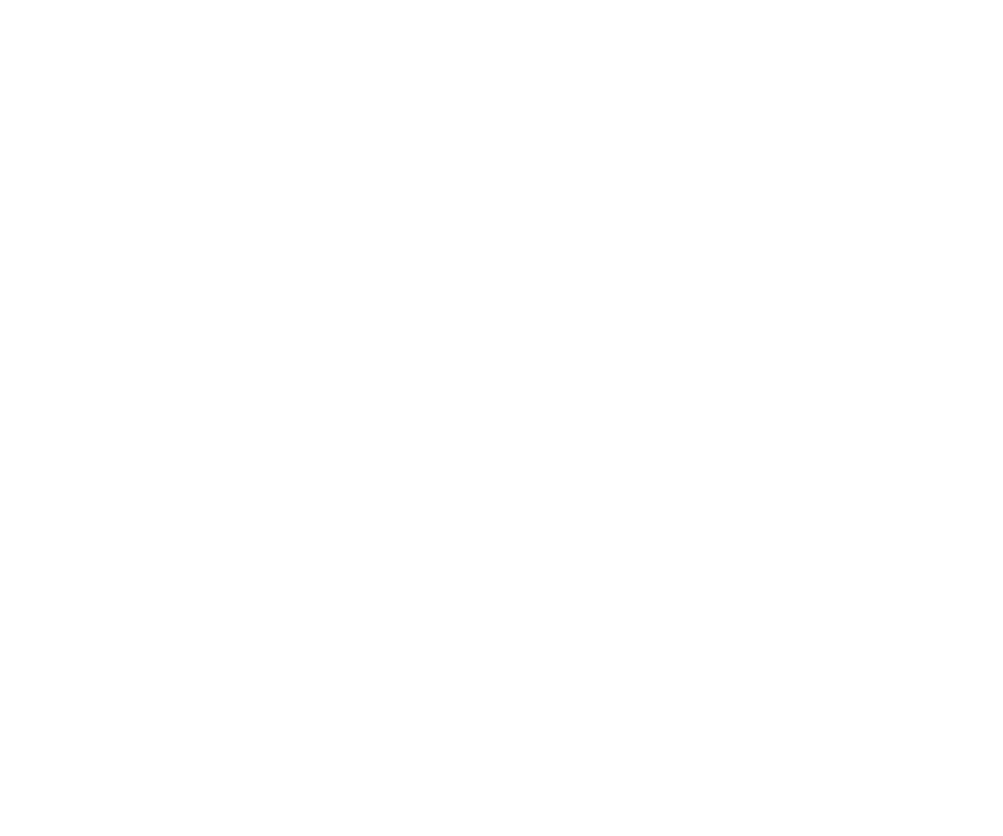
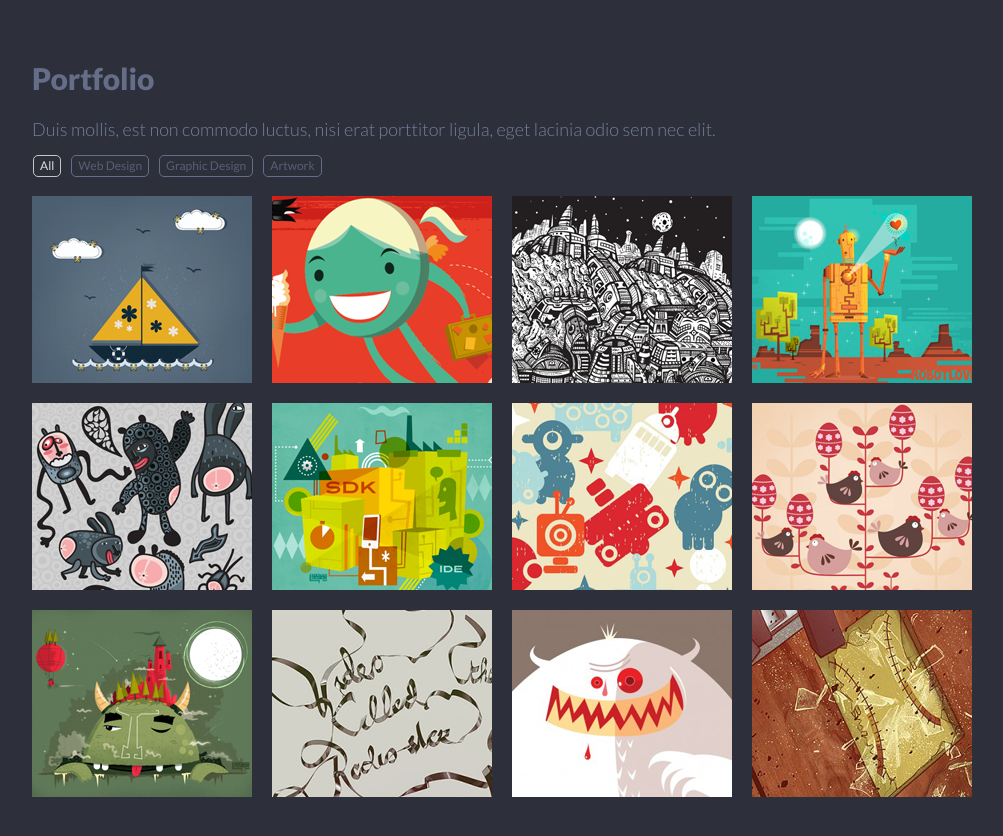
Before and after one commit to ArtemDrushchyts/singolo, a plain HTML site: page singolo2.html in a window 1280 px wide. Shown: the whole page, without its empty margins (138-1141 px from the left). Before the commit the page ends 800 px from the top, so only its background shows below. Drawn offline with Linux system fonts and the light colour scheme.

Commit message:
feat: add portfolio

```diff
--- a/singolo2.css
+++ b/singolo2.css
@@ -0,0 +1,78 @@
+@import "./fonts.css";
+
+* {
+    margin: 0;
+    padding: 0;
+    font-family: "Lato-Bold", sans-serif;
+    box-sizing: border-box;
+}
+
+.wrapper {
+    max-width: 980px;
+    margin: 0 auto;
+    padding: 0 20px;
+}
+
+.portfolio {
+    background-color: #2D303A;
+    border-bottom: 6px solid #323746;
+    height: 870px;
+}
+
+.portfolio__title {
+    padding-top: 60px;
+    font-family: "LatoBlack";
+    font-size: 30px;
+    color: #666D89;
+    letter-spacing: -0.11px;
+}
+
+.portfolio__description {
+    line-height: 17px;
+    margin-top: 25px;
+    color: #767E9E;
+    font-family: "Lato-Light";
+    font-size: 18px;
+}
+
+.portfolio-switch {
+    display: flex;
+    padding: 0 1px;
+    margin-bottom: 19px;
+}
+
+.portfolio-switch__item {
+    list-style: none;
+    border: 1px solid #666D89;
+    color: #595F76;
+    border-radius: 5px;
+    padding: 1px 6px;
+    font-family: "Lato-Regular";
+    font-size: 12px;
+    margin-top: 17px;
+    margin-right: 10px;
+    line-height: 18px;
+    cursor: pointer;
+    transition: color 0.6s;
+}
+
+.portfolio-switch__item.active {
+    color: #DEDEDE;
+    border: 1px solid #C5C5C5;
+}
+
+.portfolio-switch__item:hover {
+    color: #DEDEDE;
+    border: 1px solid #C5C5C5;
+}
+
+.portfolio-list {
+    display: flex;
+    flex-wrap: wrap;
+    justify-content: space-between;
+    overflow: hidden;
+}
+
+.portfolio-list img {
+    margin-bottom: 20px;
+}
--- a/singolo2.html
+++ b/singolo2.html
@@ -4,8 +4,36 @@
     <meta charset="UTF-8">
     <meta name="viewport" content="width=device-width, initial-scale=1.0">
     <title>Singolo</title>
+    <link rel="stylesheet" href="./singolo2.css">
 </head>
 <body>
-
+    <main class="main">
+        <section class="portfolio">
+            <div class="wrapper">
+                <h2 class="portfolio__title">Portfolio</h2>
+                <p class="portfolio__description">Duis mollis, est non commodo luctus, nisi erat porttitor ligula, eget lacinia odio sem nec elit.</p>
+                <ul class="portfolio-switch">
+                    <li class="portfolio-switch__item active">All</li>
+                    <li class="portfolio-switch__item">Web Design</li>
+                    <li class="portfolio-switch__item">Graphic Design</li>
+                    <li class="portfolio-switch__item">Artwork</li>
+                </ul>
+                <div class="portfolio-list">
+                    <img src="./assets/img/portfolio/image1.png" alt="project1">
+                    <img src="./assets/img/portfolio/image2.png" alt="project2">
+                    <img src="./assets/img/portfolio/image3.png" alt="project3">
+                    <img src="./assets/img/portfolio/image4.png" alt="project4">
+                    <img src="./assets/img/portfolio/image5.png" alt="project5">
+                    <img src="./assets/img/portfolio/image6.png" alt="project6">
+                    <img src="./assets/img/portfolio/image7.png" alt="project7">
+                    <img src="./assets/img/portfolio/image8.png" alt="project8">
+                    <img src="./assets/img/portfolio/image9.png" alt="project9">
+                    <img src="./assets/img/portfolio/image10.png" alt="project10">
+                    <img src="./assets/img/portfolio/image11.png" alt="project11">
+                    <img src="./assets/img/portfolio/image12.png" alt="project12">
+                </div>
+            </div>
+        </section>
+    </main>
 </body>
 </html>
```
Also changed, not shown: assets/img/portfolio/image1.png (added), assets/img/portfolio/image10.png (added), assets/img/portfolio/image11.png (added), assets/img/portfolio/image12.png (added), assets/img/portfolio/image2.png (added), assets/img/portfolio/image3.png (added), assets/img/portfolio/image4.png (added), assets/img/portfolio/image5.png (added), assets/img/portfolio/image6.png (added), assets/img/portfolio/image7.png (added), assets/img/portfolio/image8.png (added), assets/img/portfolio/image9.png (added).
